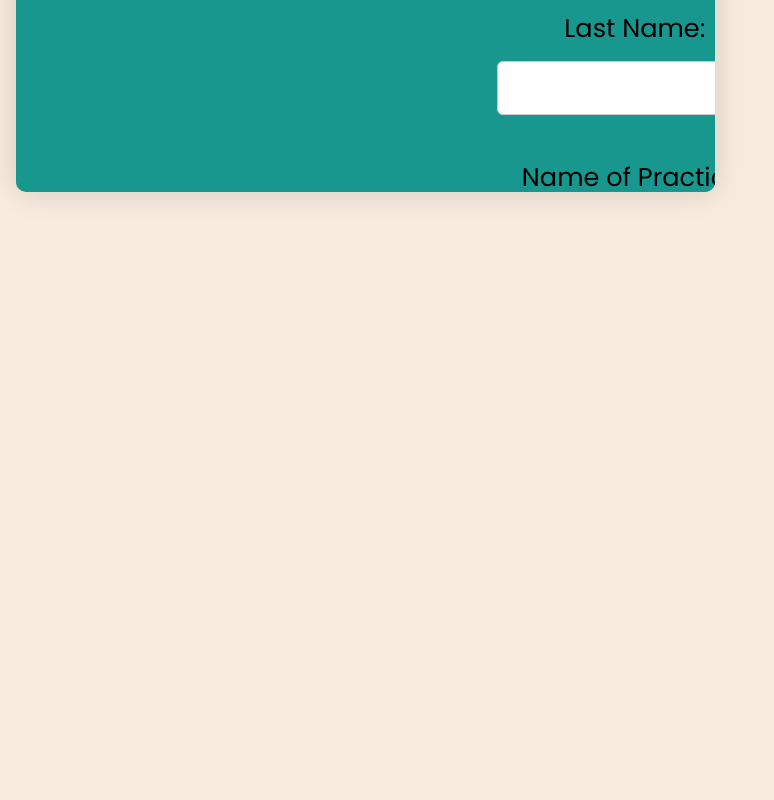
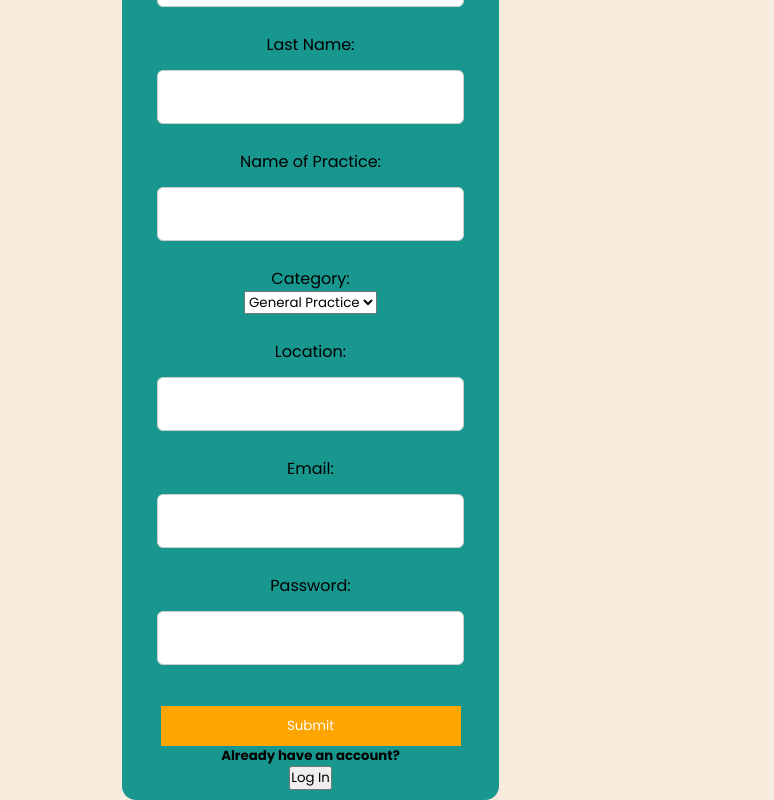
Before and after one commit to Anetrrr/testing-github, a React (Create React App) app: page /practice/signup in a window 1280 px wide. Shown: the part 324-1124 px from the top of the page, without its empty margins (0-774 px from the left). Before the commit the page ends 800 px from the top, so only its background shows below. Built offline with nearby package versions, Linux system fonts and the light colour scheme.

Commit message:
Added new practitioner createion page

```diff
--- a/src/components/NewPractioner.js
+++ b/src/components/NewPractioner.js
@@ -4,8 +4,8 @@ import './NewPractioner.css'
 
 const NewPractioner = () => {
   return (
-    <div className='card-container'>
-            <div className='card'>
+    <div className='card-container-new-prac'>
+            <div className='card-new-prac'>
                 <h2>New Practitioner</h2>
                 <form className='new-user'>
                 <label> First name: </label>
@@ -30,8 +30,8 @@ const NewPractioner = () => {
                 <label> Email: </label>
                 <input type='text>' required></input><br></br>
                 <label> Password: </label>
-                <input type='text>' required></input><br></br>
-                <button type='submit'>Submit</button>
+                <input type='text' required></input><br></br>
+                <button className='sub'type='submit'>Submit</button>
                 <h5>Already have an account? </h5><button>Log In</button>
                 </form>
             </div>
```
